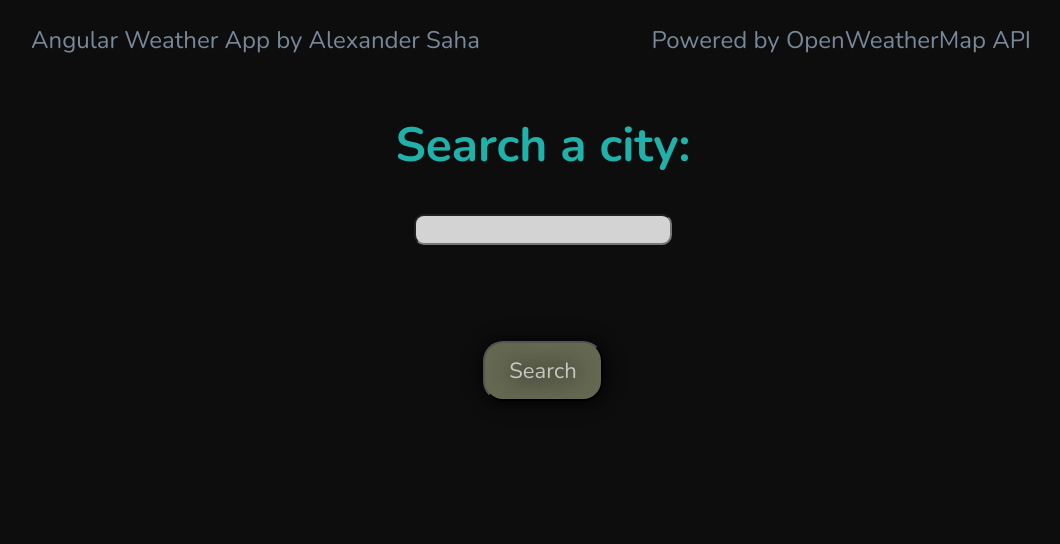
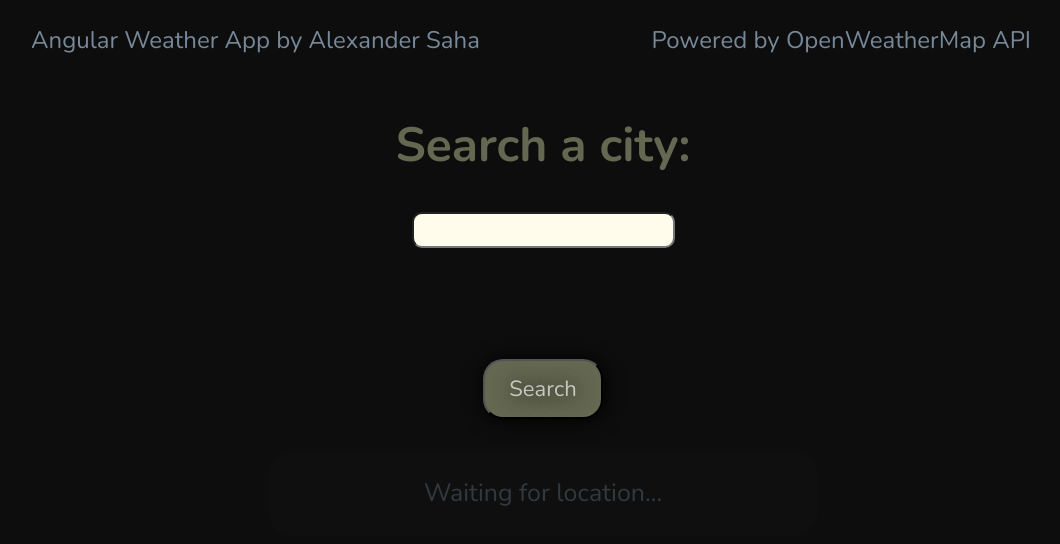
Before and after one commit to AlexSaha/AngularWeatherApplication, an Angular app: page / in a window 1280 px wide. Shown: the top 544 px of the page, without its empty margins (97-1157 px from the left). Built offline with nearby package versions, Linux system fonts and the light colour scheme.

Commit message:
data returned from api displays on webpage

```diff
--- a/src/app/weather-component/weather-component.component.html
+++ b/src/app/weather-component/weather-component.component.html
@@ -1,28 +1,42 @@
 <div class="searchContainer">
     <body>
-        <h1 style=color:lightseagreen>Search a city: </h1>
-        <p>
-
+        <h1 style=color:#646851>Search a city: </h1>
             <input type="text" [(ngModel)]="city" (keyup.enter)="activateSearch()">
             <br><br>
-            <strong style=color:lightseagreen>{{ city }}</strong>
+            <strong style="color:#646851;font-size: 35px;">{{ city }}</strong>
             <br><br>
             <button class="BUTTON_MZE" (click)="activateSearch()">Search</button>
-        </p>
+            <br>
+            <br>
     </body>
 </div>
 
 <div class="displayInfoContainer">
 
-        <!-- True block -->
-        <!-- <ng-template [ngIf]="city > 75" [ngIfElse]="none">
-            <p>Temp value is over 75</p>
-        </ng-template> -->
+        <!-- Temp Value has been passed in for use -->
+        <ng-template [ngIf]="temp > 0" [ngIfElse]="noValue">
+            <p class="response">Conditions: {{condition}}</p>
+            <p class="response">CurrentTemperature: {{temp | number:'1.1-1'}}°F</p>
+            <p class="response">Maxium Temperature: {{temp_max | number:'1.1-1'}}°F</p>
+            <p class="response">Minimum Temperature: {{temp_min | number:'1.1-1'}}°F</p>
+        </ng-template>
 
-        <!-- False block -->
-        <!-- <ng-template #none>
-            <p>Temp value is under 75</p>
-        </ng-template> -->
+        <ng-template [ngIf]="condition == 'Clouds'" [ngIfElse]="none">
+            <img src="/src/assets/clouds.png/" alt="Clouds" width="250" height="250">
+        </ng-template>
+
+        <ng-template [ngIf]="condition == 'Sunny'" [ngIfElse]="none">
+            <img src="/src/assets/clouds.png/" alt="Clouds" width="250" height="250">
+        </ng-template>
+
+
+        <!-- False blocks -->
+        <ng-template #noValue>
+            <p class="response">Waiting for location...</p>
+        </ng-template>
+
+        <ng-template #none>
+        </ng-template>
 
 
 </div>
--- a/src/app/weather-component/weather-component.component.scss
+++ b/src/app/weather-component/weather-component.component.scss
@@ -3,6 +3,14 @@
     font-family: 'Nunito', 'sans-serif';
     font-size: 24px;
     text-align: center;
+    background-color: #31313111;
+    border-radius: 25px;
+}
+
+.displayInfoContainer {
+  width: 550px;
+  margin: auto;
+  padding: 0.1px;
 }
 
 .BUTTON_MZE {
@@ -28,17 +36,24 @@
 
  input[type=text]{
     border-radius:10px;
-    width: 250px;
-    height: 25px;
-    background-color: lightgray;
+    width: 255px;
+    height: 30px;
+    background-color: rgb(255, 252, 235);
     outline: none;
+    font-family: 'Nunito', 'sans-serif';
   }
 
   input[type=text]:focus {
 
-    border: 1px solid #df1f1f;
+    border: 1px solid #24caf3;
     color: black;
     font-family: 'Nunito', 'sans-serif';
     text-align: center;
     font-style: 25px;
 }
+
+.response {
+  color: slategray;
+  font-size: 25px;
+  opacity: 37%;
+}
--- a/src/app/weather-component/weather-component.component.ts
+++ b/src/app/weather-component/weather-component.component.ts
@@ -28,14 +28,10 @@ export class WeatherComponentComponent implements OnInit {
   getPost()  {
     this.http.get<any>("http://api.openweathermap.org/data/2.5/weather?q=" + this.city + "&appid=be6801d0b56818b9c53b46afef41f8da").subscribe(data => {
 
-      this.temp = data.main.temp
-      this.temp_max = data.main.temp_max
-      this.temp_min = data.main.temp_min
+      this.temp = ((data.main.temp) * 9/5) - 459.67
+      this.temp_max = ((data.main.temp_max) * 9/5) - 459.67
+      this.temp_min = ((data.main.temp_min) * 9/5) - 459.67
       this.condition = data.weather[0].main
-
-      alert(this.city + " Weather: Conditions: " + this.condition + " Temp: " + this.temp + " Max: " + this.temp_max + " Min: " + this.temp_min)
-      console.log(this.condition);
-
     })
   }
 
@@ -43,7 +39,6 @@ export class WeatherComponentComponent implements OnInit {
   }
 
   activateSearch() {
-    alert(this.city);
     this.getPost();
   }
 }
```
Also changed, not shown: src/assets/clouds.png (added), 4 other files (tests, documents, lock files or other folders).
